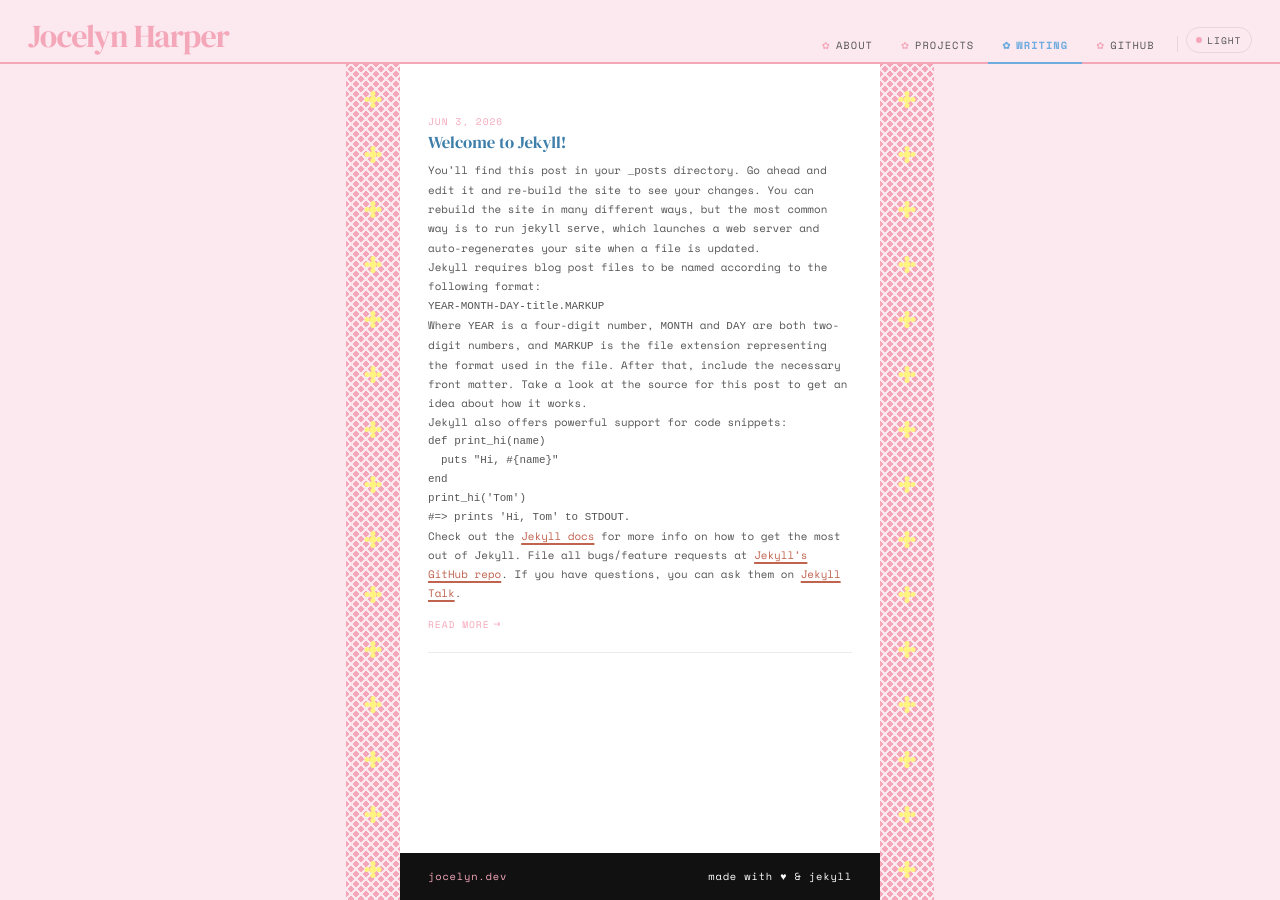
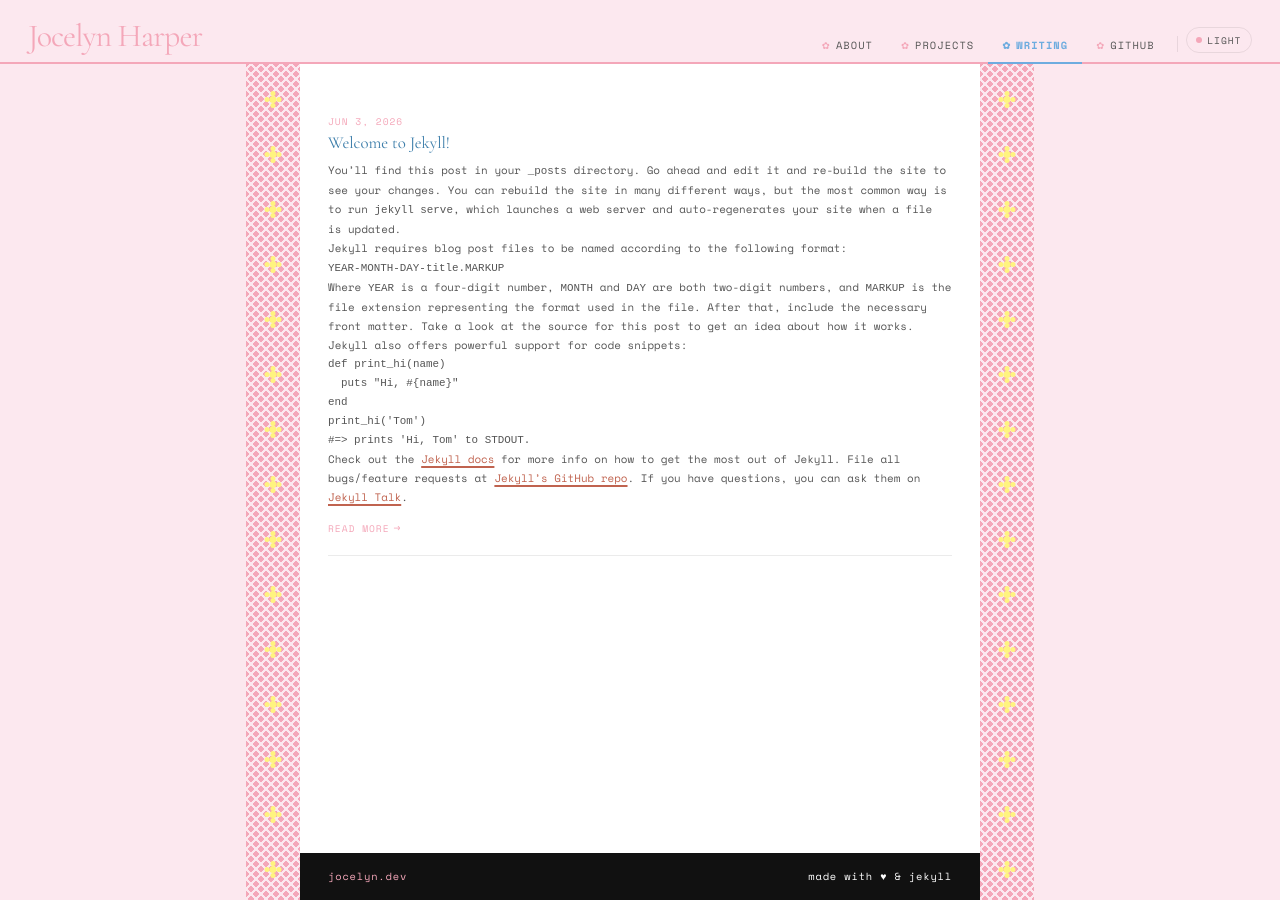
Before and after one commit to javawitch/javawitch.github.io, a Jekyll site: the page built from index.html, in a window 1280 px wide. Built offline with Jekyll 4.4.1, drawn with Linux system fonts in a browser that asks for light colours.

Commit message:
Changed font to Cormoant Garamond and updated import for Google Font

```diff
--- a/_sass/petal.scss
+++ b/_sass/petal.scss
@@ -25,11 +25,11 @@
 
   // Typography
   --font-mono:    'Space Mono', 'Courier New', monospace;
-  --font-serif:   'DM Serif Display', Georgia, serif;
+  --font-serif: 'Cormorant Garamond', Georgia, serif;
 
   // Spacing
   --strip-w:      54px;      // wide enough to see full dot pattern
-  --content-max:  480px;     // centered content column
+  --content-max:  680px;     // centered content column
 }
 
 [data-theme="dark"] {
--- a/assets/css/style.scss
+++ b/assets/css/style.scss
@@ -1,4 +1,4 @@
 ---
 ---
-@import url('https://fonts.googleapis.com/css2?family=Space+Mono:wght@400;700&family=DM+Serif+Display&display=swap');
+@import url('https://fonts.googleapis.com/css2?family=Space+Mono:wght@400;700&family=Cormorant+Garamond:ital,wght@0,400;0,600;1,400&display=swap');
 @import "petal";
```
